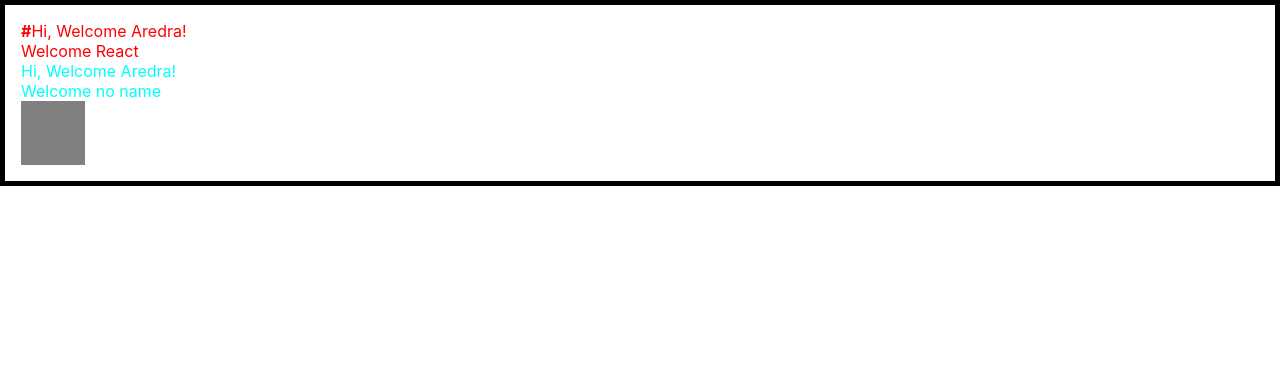
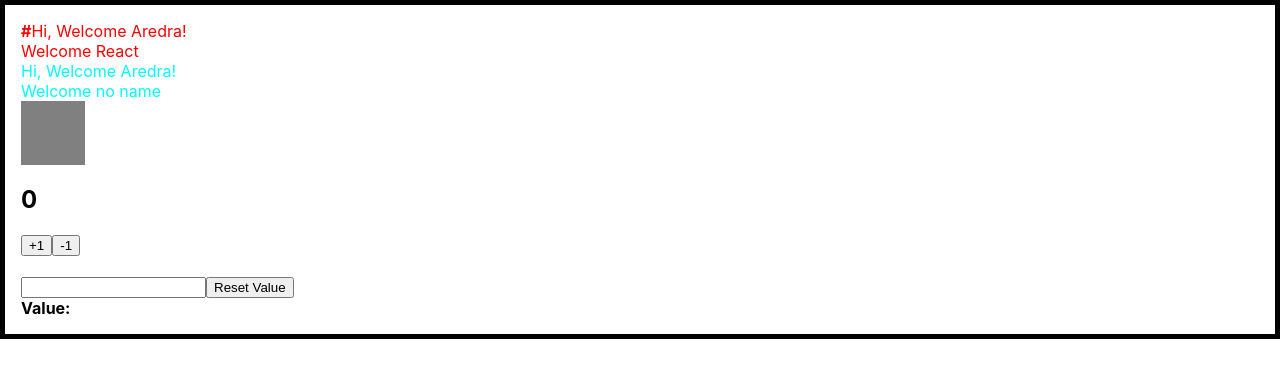
Before and after one commit to aredra/react-tutorial, a React (Create React App) app: page / in a window 1280 px wide. Shown: the top 378 px of the page. Built offline with nearby package versions, Linux system fonts and the light colour scheme.

Commit message:
add useState, inputSample

```diff
--- a/src/App.js
+++ b/src/App.js
@@ -2,6 +2,8 @@ import React from 'react';
 import './App.css';
 import Hello from './Hello';
 import Wrapper from './Wrapper';
+import Counter from './counter';
+import InputSample from './InputSample';
 
 function App() {
   // const name = "Start React!";
@@ -18,6 +20,9 @@ function App() {
       <Hello name="React" color="red" isSpecial/>
       <Hello style={style}/>
       <div className="gray-box"></div>
+      <Counter />
+      <br/>
+      <InputSample/>
       {/* blah blah
             <div style={style}>{name}</div>
       */}
--- /dev/null
+++ b/src/InputSample.js
@@ -0,0 +1,25 @@
+import React, {useState} from 'react';
+
+function InputSample() {
+    const [text, setText] = useState('');
+
+    const onChange = (e) => {
+        setText(e.target.value);
+    }
+
+    const onReset = () => {
+        setText('');
+    }
+
+    return (
+        <div>
+            <input onChange={onChange} value={text}/>
+            <button onClick={onReset}>Reset Value</button>
+            <div>
+                <b>Value:</b> {text}
+            </div>
+        </div>
+    );
+}
+
+export default  InputSample;
--- /dev/null
+++ b/src/counter.js
@@ -0,0 +1,27 @@
+import React, {useState} from 'react';
+
+function Counter() {
+    // const numberState = useState(0);
+    // const number = numberState[0];
+    // const setNumber = numberState[1];
+
+    const [number, setNumber] = useState(0);
+
+    const onIncrease = () => {
+        setNumber(number + 1);
+    }
+
+    const onDecrease = function () {
+        setNumber(prevNumber => prevNumber - 1);
+    }
+
+    return (
+        <div>
+            <h2>{number}</h2>
+            <button onClick={onIncrease}>+1</button>
+            <button onClick={onDecrease}>-1</button>
+        </div>
+    );
+}
+
+export default Counter
```
